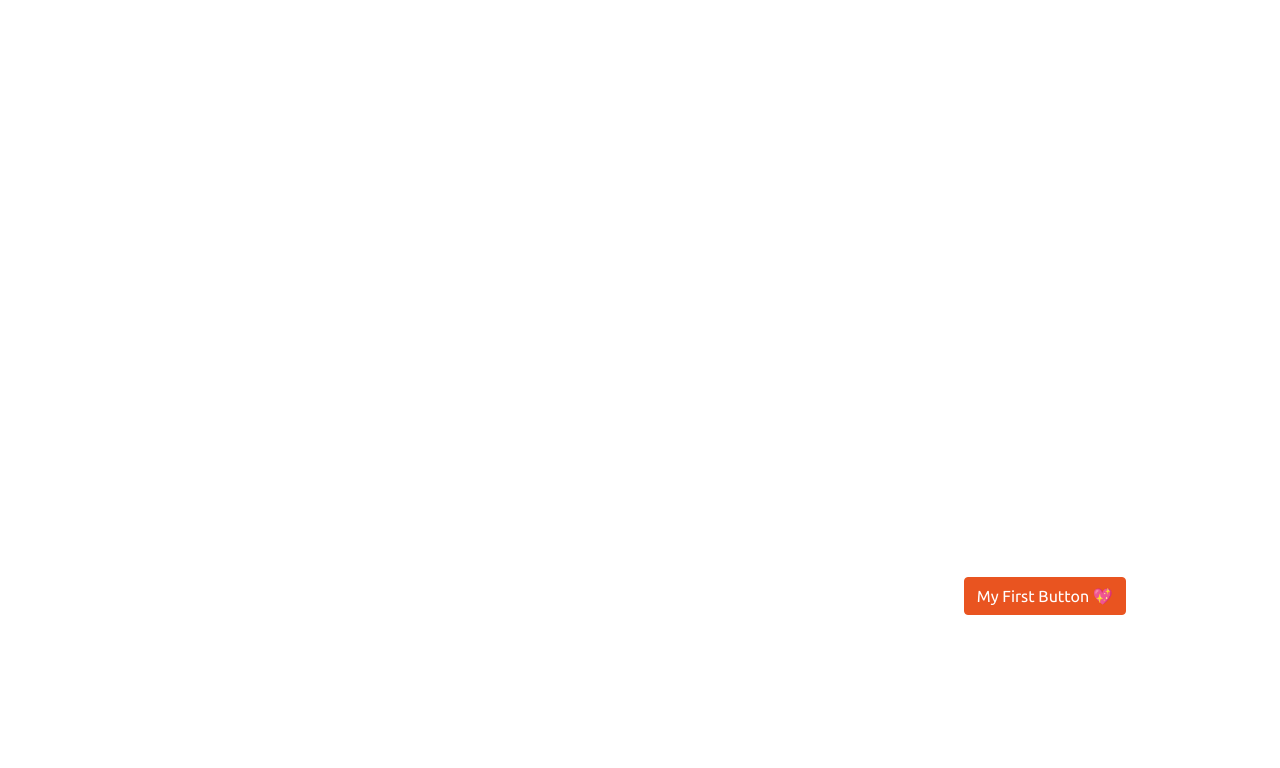
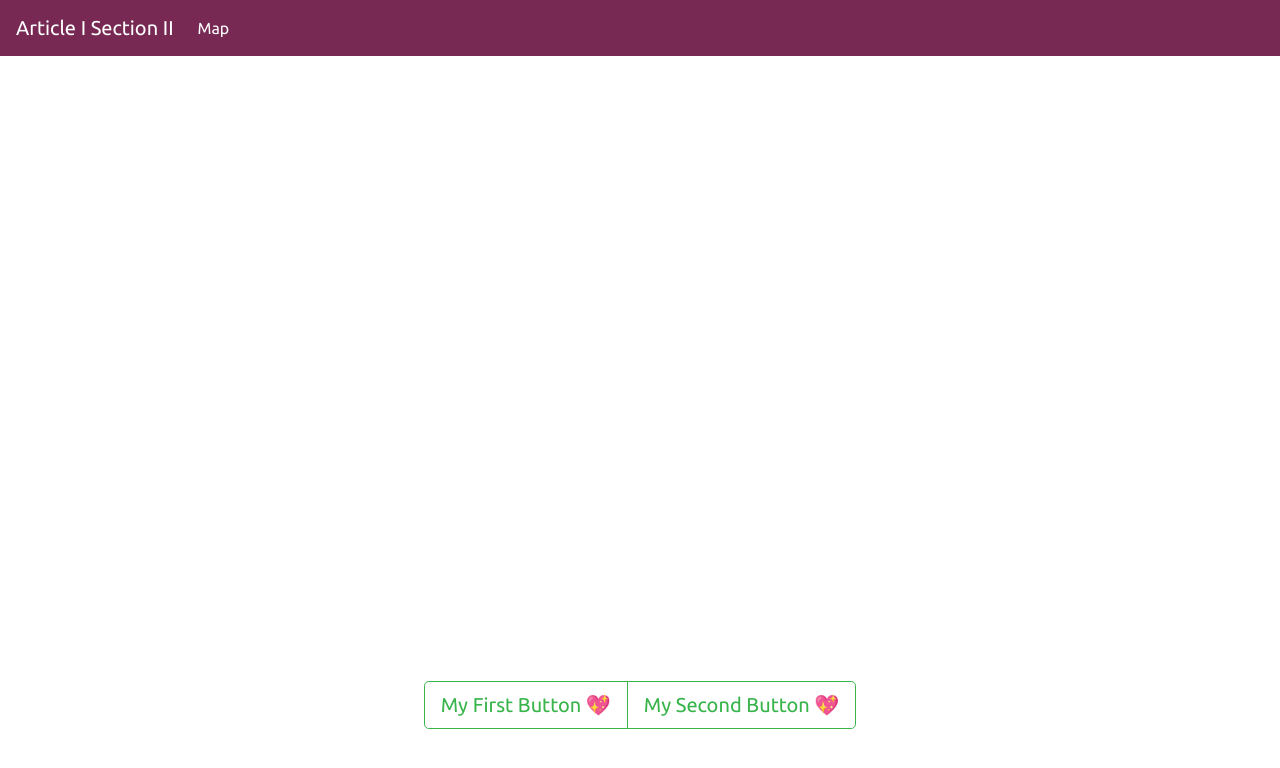
Before and after one commit to MashaZorin/article_I_section_II, a Flask app: page / in a window 1280 px wide. Shown: the top 768 px of the page. Run offline with Flask 2, Linux system fonts and the light colour scheme; some libraries are stand-ins or nearby versions.

Commit message:
Buttons!

```diff
--- a/devlog.txt
+++ b/devlog.txt
@@ -19,3 +19,6 @@ Fixed formatting
 
 linKyle -- 2018-04-17 12:36:59
 Added population data
+
+linKyle -- 2018-04-17 13:08:05
+Buttons!
--- a/static/css/style.css
+++ b/static/css/style.css
@@ -1,3 +1,18 @@
+#stuff {
+    display: block;
+    margin: auto;
+}
+
+#map-jumbo {
+    max-width: 56%;
+    float: left;
+    display: flex;
+}
+
+#btn-wrapper {
+    padding-top: 25px;
+}
+
 .states {
     fill: steelblue;
 }
--- a/templates/index.html
+++ b/templates/index.html
@@ -14,9 +14,34 @@
   </head>
 
   <body>
-    <svg width="960" height="600" id="stuff"></svg>
+    <nav class="navbar navbar-expand-lg navbar-dark bg-dark">
+      <a class="navbar-brand" href="#">Article I Section II</a>
+      <button class="navbar-toggler" type="button" data-toggle="collapse" data-target="#navbarColor02" aria-controls="navbarColor02"
+        aria-expanded="false" aria-label="Toggle navigation">
+        <span class="navbar-toggler-icon"></span>
+      </button>
 
-    <button id="b1" class="btn btn-primary">My First Button 💖</button>
+      <div class="collapse navbar-collapse" id="navbarColor02">
+        <ul class="navbar-nav mr-auto">
+          <li class="nav-item active">
+            <a class="nav-link">Map
+              <span class="sr-only">(current)</span>
+            </a>
+          </li>
+        </ul>
+      </div>
+    </nav>
+
+    <div class="container">
+      <svg width="960" height="600" id="stuff"></svg>
+    </div>
+
+    <div class="wrapper text-center" id="btn-wrapper">
+      <div class="btn-group">
+        <button id="b1" class="btn btn-lg btn-outline-success">My First Button 💖</button>
+        <button id="b2" class="btn btn-lg btn-outline-success">My Second Button 💖</button>
+      </div>
+    </div>
 
     <script type="text/javascript" src="{{url_for('static', filename='js/jquery-3.2.1.slim.min.js')}}"></script>
     <script type="text/javascript" src="{{url_for('static', filename='js/popper.min.js')}}"></script>
```
